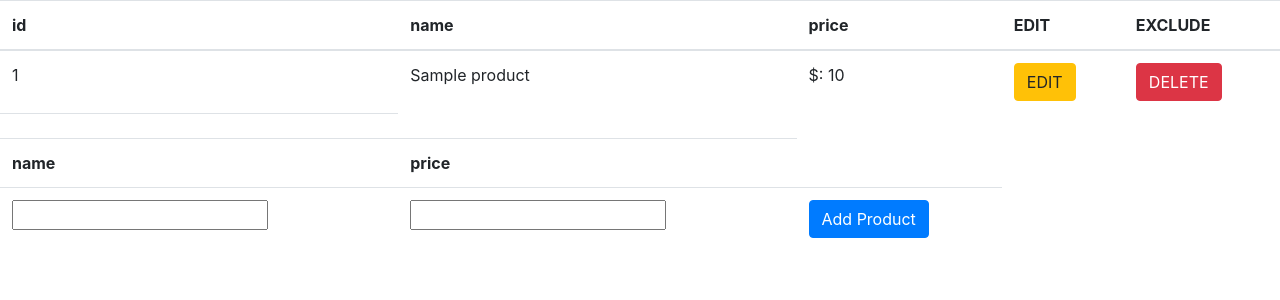
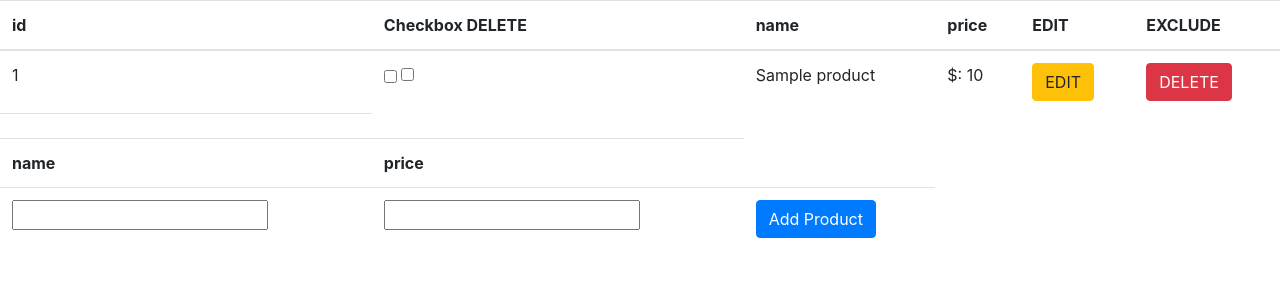
Before and after one commit to GlaudistonNeto/php_backend-products, a PHP site: page /list.php in a window 1280 px wide. Shown: the top 300 px of the page. Run offline with PHP 8.4, Linux system fonts and the light colour scheme; tables that the repository leaves empty or names only in its code hold one stand-in row (values such as "Sample post").

Commit message:
🖥️wip: inserting delete checkbox

```diff
--- a/list.php
+++ b/list.php
@@ -22,6 +22,7 @@
         <thead>
             <tr>
                 <th>id</th>
+                <th>Checkbox DELETE</th>
                 <th>name</th>
                 <th>price</th>
                 <th>EDIT</th>
@@ -38,6 +39,14 @@
             ?>
             <tr>
                 <td scope="row"><?php echo $id?></td>
+                <td>  <!-- DELETE CHECKBOX -->
+                    <form action="delete.php" method="POST">
+                        <input type="hidden" name="id" value="<?php echo $id?>">
+                        <input type="checkbox" class="btn btn-danger">
+
+                        <input name="checkbox[]" type="checkbox" value="<?php echo $id; ?>"><!-- needs test -->
+                    </form>
+                </td>
                 <td><?php echo $name?></td>
                 <td><?php echo $price?></td>
                 <td> <!-- Showing values --> <!--  -->
```
